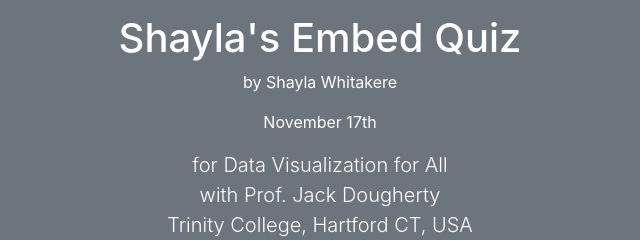
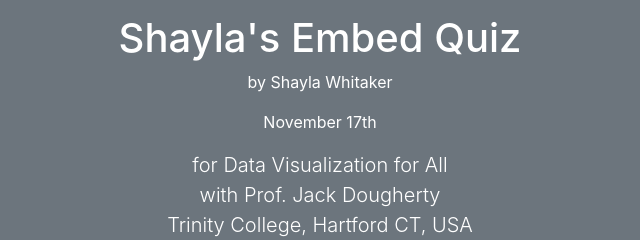
Before and after one commit to swhitaker12/Practice-embed-quiz, a plain HTML site: page index.html in a window 1280 px wide. Shown: the part 142-382 px from the top of the page, 320-960 px from the left. Drawn offline with nearby package versions, Linux system fonts and the light colour scheme.

Commit message:
Update index.html

```diff
--- a/index.html
+++ b/index.html
@@ -54,7 +54,7 @@
   <header class="bg-secondary text-white">
     <div class="container text-center">
       <h1>Shayla's Embed Quiz</h1>
-      <p class="Shayla Whitaker">by Shayla Whitakere</p>
+      <p class="Shayla Whitaker">by Shayla Whitaker</p>
       <p class="November 17th">November 17th</p>
       <p class="lead">for Data Visualization for All</br>with Prof. Jack Dougherty</br>Trinity College, Hartford CT, USA</p>
     </div>
```
